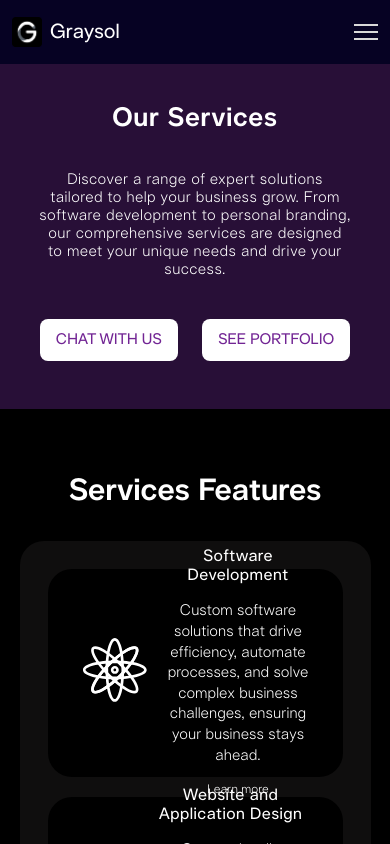
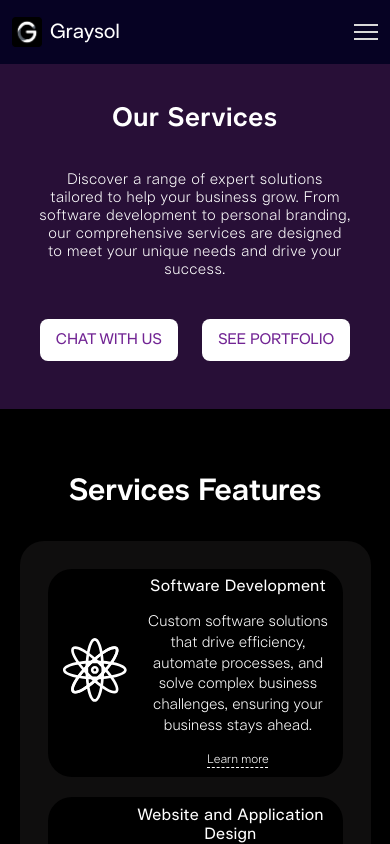
Before and after one commit to faahad43/Graysol-Web-App-New, a React (Vite) app: page /services in a window 390 px wide. Shown: the top 844 px of the page. Built offline with nearby package versions, Linux system fonts and the light colour scheme.

Commit message:
modified:   src/Sections/DevelopmentFeatures.jsx

```diff
--- a/src/Sections/DevelopmentFeatures.jsx
+++ b/src/Sections/DevelopmentFeatures.jsx
@@ -11,7 +11,7 @@ import Feature6 from '../assets/icons/feature6.svg'
 const DevelopmentFeatures = ({pageType=''}) => {
 
 const cardStyles = {
-    cardStyling :'text-light-900 bg-dark-900 h-52 md:h-80 lg:h-96 p-8 sm:gap-8 md:gap-4 lg:gap-8 sm:px-[12%] md:px-3 md:flex-col lg:p-12',
+    cardStyling :'text-light-900 bg-dark-900 h-52 md:h-80 lg:h-96 p-3 sm:gap-8 md:gap-4 lg:gap-8 sm:px-[12%] md:px-3 md:flex-col lg:p-12',
     headingStyle :`'${styles.p2Heavy} leading-snug'`,
     descriptionStyle :`${styles.p3} leading-snug`,
     footerStyle :`${styles.p4} underline decoration-dashed underline-offset-4 leading-snug`,
```
